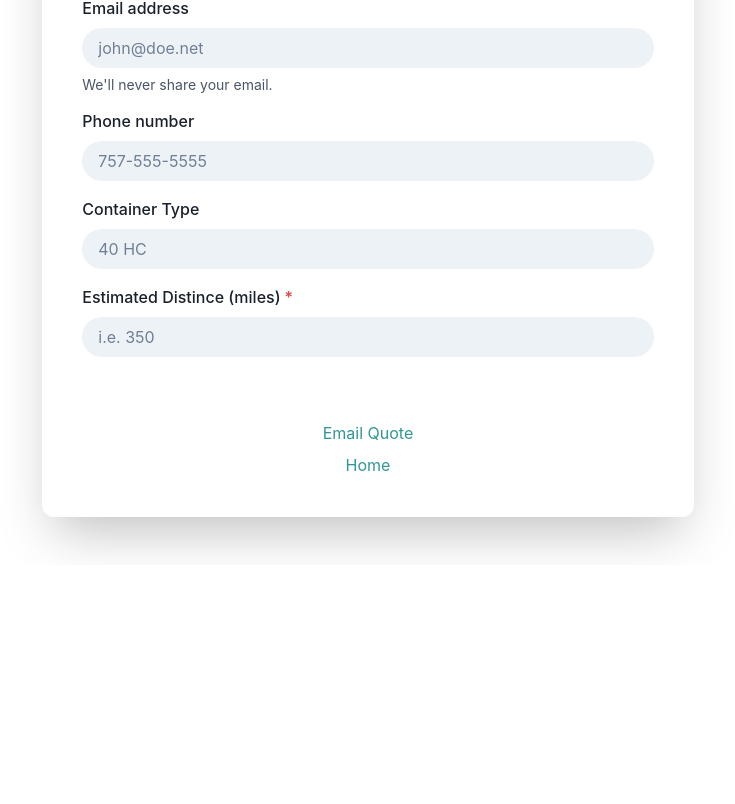
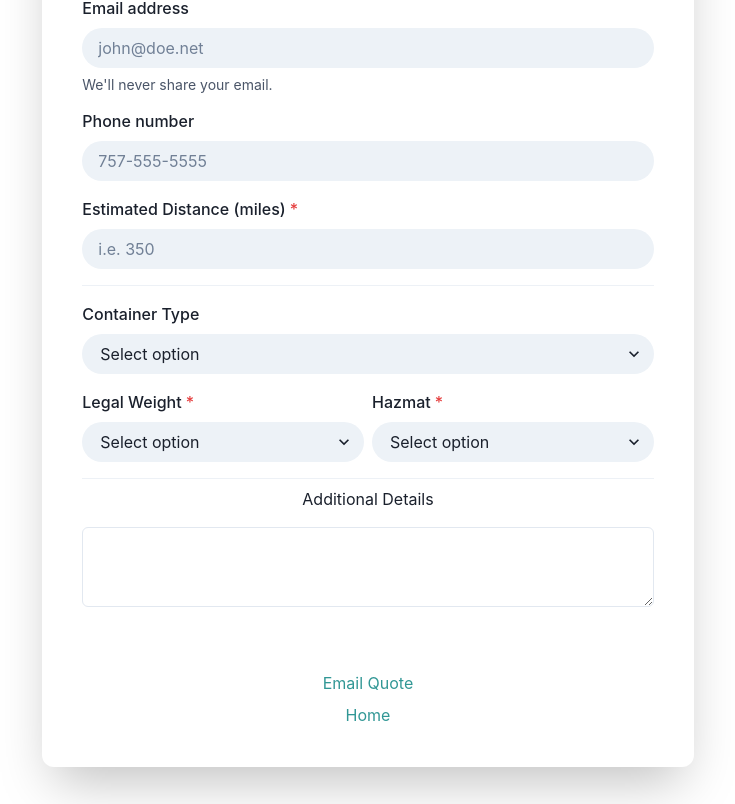
Before and after one commit to lastnamehurt/aptquotes, a React (Create React App) app: page / in a window 1280 px wide. Shown: the part 503-1307 px from the top of the page, without its empty margins (272-1007 px from the left). Before the commit the page ends 1068 px from the top, so only its background shows below. Built offline with nearby package versions, Linux system fonts and the light colour scheme.

Commit message:
adds more details

```diff
--- a/src/components/QuoteForm.tsx
+++ b/src/components/QuoteForm.tsx
@@ -18,6 +18,9 @@ import {
   Radio,
   RadioGroup,
   Link,
+  Select,
+  Divider,
+  Textarea,
 } from "@chakra-ui/react";
 import { useState } from "react";
 import apt from "../aptlogo.png";
@@ -126,26 +129,8 @@ export default function CardWithIllustration() {
             />
             {/* <FormHelperText>We'll never share your email.</FormHelperText> */}
           </FormControl>
-          <FormControl>
-            <FormLabel htmlFor='containerType'>Container Type</FormLabel>
-            <Input
-              id={"containerType"}
-              //   onChange={(e) => setMileage(+e.target.value)}
-              placeholder={"40 HC"}
-              color={useColorModeValue("gray.800", "gray.200")}
-              bg={useColorModeValue("gray.100", "gray.600")}
-              rounded={"full"}
-              isRequired={true}
-              border={0}
-              _focus={{
-                bg: useColorModeValue("gray.200", "gray.800"),
-                outline: "none",
-              }}
-            />
-          </FormControl>
-          {/* Miles */}
           <FormControl isRequired>
-            <FormLabel htmlFor='miles'>Estimated Distince (miles)</FormLabel>
+            <FormLabel htmlFor='miles'>Estimated Distance (miles)</FormLabel>
             <Input
               id={"miles"}
               type={"number"}
@@ -164,6 +149,75 @@ export default function CardWithIllustration() {
               }}
             />
           </FormControl>
+          <Stack>
+            <Divider orientation='horizontal' />
+            {/* <Text align={"center"}>Compliance</Text> */}
+          </Stack>
+          <FormControl>
+            <FormLabel htmlFor='containerType'>Container Type</FormLabel>
+            <Select
+              placeholder='Select option'
+              rounded={"full"}
+              variant='filled'
+            >
+              <option value='option1'>20' DR</option>
+              <option value='option2'>40' DR</option>
+              <option value='option3'>40' HC</option>
+              <option value='option3'>45' DR</option>
+              <option value='option3'>20' RF</option>
+              <option value='option3'>40' RF</option>
+              <option value='option3'>Other</option>
+              {/* <option value='option3'>CMA: 20' DR</option>
+              <option value='option3'>CMA: 40' DR</option>
+              <option value='option3'>CMA: 40' HC</option>
+              <option value='option3'>CMA: 45' DR</option> */}
+            </Select>
+            {/* <Input
+              id={"containerType"}
+              //   onChange={(e) => setMileage(+e.target.value)}
+              placeholder={"40 HC"}
+              color={useColorModeValue("gray.800", "gray.200")}
+              bg={useColorModeValue("gray.100", "gray.600")}
+              rounded={"full"}
+              isRequired={true}
+              border={0}
+              _focus={{
+                bg: useColorModeValue("gray.200", "gray.800"),
+                outline: "none",
+              }}
+            /> */}
+          </FormControl>
+          {/* Miles */}
+          <HStack>
+            <FormControl id='weight' isRequired>
+              <FormLabel>Legal Weight</FormLabel>
+              <Select
+                placeholder='Select option'
+                rounded={"full"}
+                variant='filled'
+              >
+                <option value='option1'>Yes</option>
+                <option value='option2'>No</option>
+              </Select>
+            </FormControl>
+
+            <FormControl id='hazmat' isRequired>
+              <FormLabel>Hazmat</FormLabel>
+              <Select
+                placeholder='Select option'
+                rounded={"full"}
+                variant='filled'
+              >
+                <option value='option1'>Hazmat</option>
+                <option value='option2'>Non-Hazmat</option>
+              </Select>
+            </FormControl>
+          </HStack>
+          <Stack>
+            <Divider orientation='horizontal' />
+            <Text align={"center"}>Additional Details</Text>
+          </Stack>
+          <Textarea />
           {/* Truck Size */}
           {/* <FormControl as='fieldset'>
             <FormLabel as='legend'>Truck Size</FormLabel>
```
